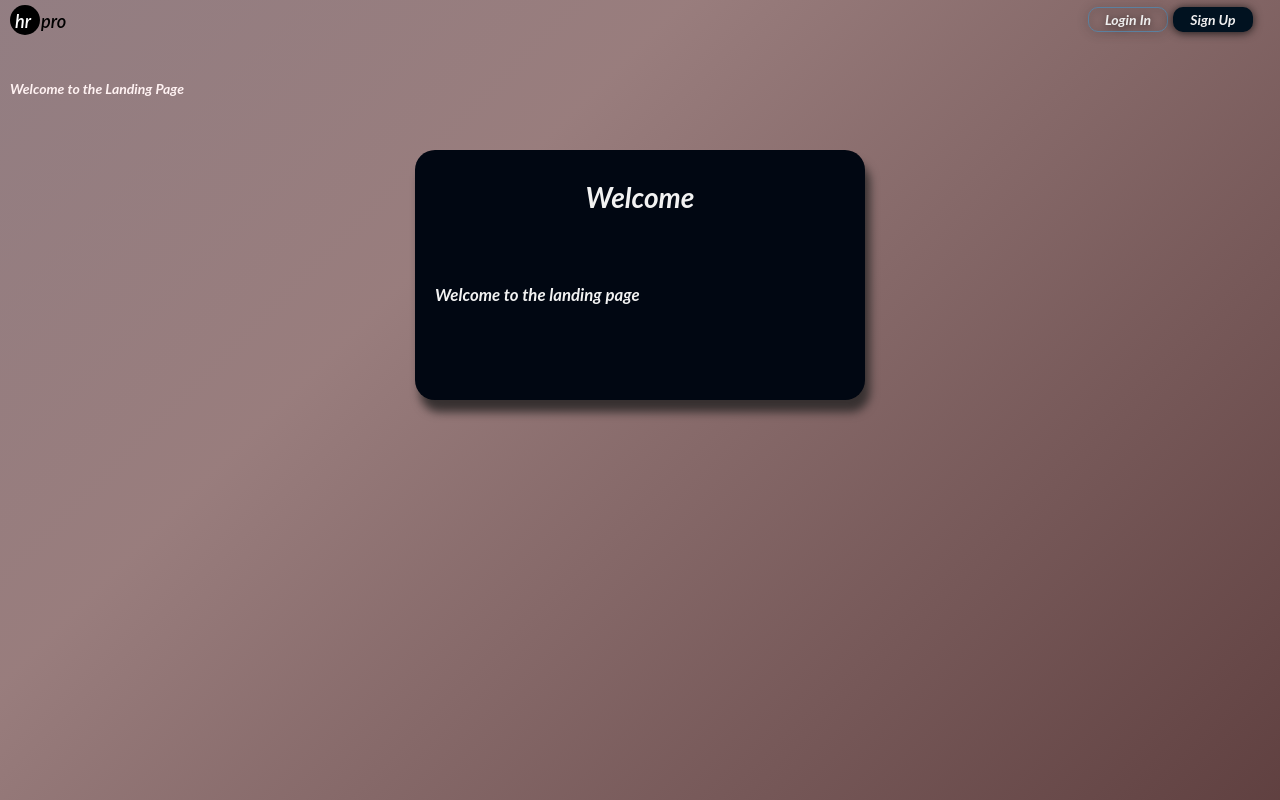
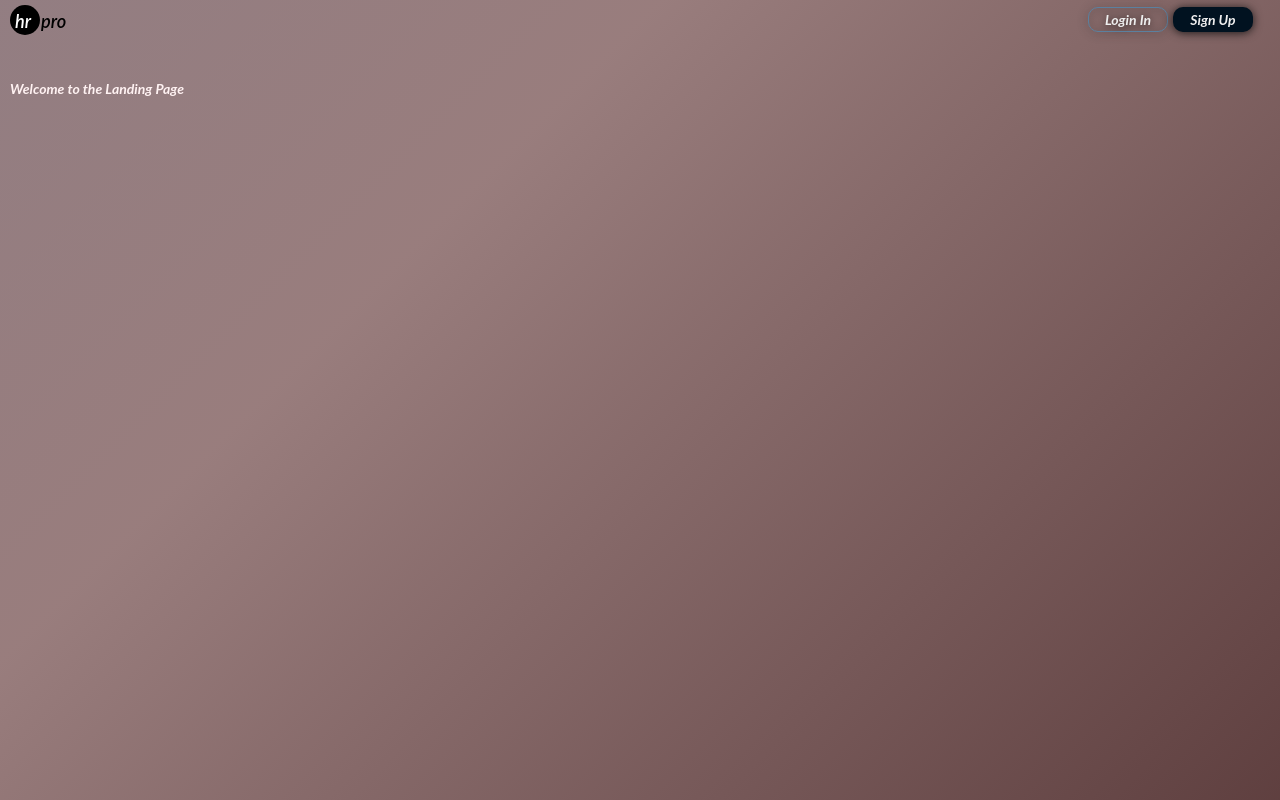
Before and after one commit to aplusInDev/hr-pro, a React (Create React App) app: page / in a window 1280 px wide. Built offline with nearby package versions, Linux system fonts and the light colour scheme.

Commit message:
fixing login

```diff
--- a/src/assets/css/Alert.css
+++ b/src/assets/css/Alert.css
@@ -1,14 +1,25 @@
 .alert-card {
   background-color: rgb(1, 7, 18);
   position: absolute;
-  left: 50%;
-  top: 50%;
-  transform: translate(-50%, -100%);
+  right: 5px;
+  bottom: 20px;
   width: 450px;
   height: 250px;
   border-radius: 20px;
   filter: drop-shadow(5px 12px 5px #363030);
   z-index: 1000;
+}
+
+.alert-card.hide {
+  animation: alert-hide 0.9s ease-in-out forwards;
+}
+
+@keyframes alert-hide {
+  to {
+    transform: translateX(100%);
+    opacity: 0;
+    display: none;
+  }
 }
 
 .alert-card::before {
@@ -24,9 +35,9 @@
 
 .alert-card h1 {
   color: #f2f2f2;
-  font-size: 2rem;
-  text-align: center;
-  padding: 30px 20px 20px;
+  font-size: 1.8rem;
+  text-align: left;
+  padding: 30px 30px 5px;
 }
 
 .alert-card span {
--- a/src/components/ui/Alert.jsx
+++ b/src/components/ui/Alert.jsx
@@ -1,11 +1,21 @@
-import React from 'react'
+import React, { useState, useEffect } from 'react';
 import '../../assets/css/Alert.css';
 
 export default function Alert({ title, body }) {
+  const [isVisible, setIsVisible] = useState(true);
+
+  useEffect(() => {
+    const timer = setTimeout(() => {
+      setIsVisible(false);
+    }, 2*1000);
+
+    return () => clearTimeout(timer);
+  }, []);
+
   return (
-    <div className='alert-card'>
+    <div className={`alert-card ${isVisible? 'show' : 'hide'}`}>
       <h1>{title}</h1>
       <span>{body}</span>
     </div>
-  )
+  );
 }
--- a/src/pages/Login.jsx
+++ b/src/pages/Login.jsx
@@ -1,18 +1,18 @@
-import { React, useState } from 'react'
+import { React } from 'react'
 import httpClient from '../services/httpClient';
-import { Form, redirect, Link } from 'react-router-dom';
+import { Form, redirect, Link , useActionData} from 'react-router-dom';
 import "../assets/css/Register.css";
 import Cookies from 'js-cookie';
+import { Alert } from '../components/ui';
 
 export default function Login() {
-  const [isSubmitting, setIsSubmitting] = useState(false);
-
-  const handleSubmit = async () => {
-    setIsSubmitting(true);
-  }
+  const errorData = useActionData();
 
   return (
     <div className="login">
+      {
+        errorData && <Alert title="Error" body={errorData} />
+      }
       <header>
         <div className="logo">
           <Link to="/">
@@ -20,7 +20,7 @@ export default function Login() {
           </Link>
         </div>
       </header>
-      <Form method='post' action='/login' onSubmit={handleSubmit}>
+      <Form method='post' action='/login'>
         <label>
           <span>Username</span>
           <input
@@ -28,7 +28,6 @@ export default function Login() {
             aria-label='email'
             type='email'
             name='email'
-            disabled={isSubmitting}
             required
           />
         </label>
@@ -39,11 +38,13 @@ export default function Login() {
             aria-label='password'
             type='password'
             name='password'
-            disabled={isSubmitting}
             required
           />
         </label>
-        <button type='submit' disabled={isSubmitting}>Login In</button>
+        <button type='submit'
+        >
+          Login In
+        </button>
       </Form>
     </div>
   )
@@ -59,12 +60,11 @@ export async function action({ request }) {
     );
     console.log(response.data);
     localStorage.setItem('currentUser', JSON.stringify(response.data));
-    return redirect('/home');
+    return redirect('/home/profile');
   } catch (err) {
     localStorage.clear();
     Cookies.remove('session_id');
-
-    // return redirect('/login');
-    return null;
+    console.log(err);
+    return err.response.data.error;
   }
 }
--- a/src/pages/loaders/loginLoader.js
+++ b/src/pages/loaders/loginLoader.js
@@ -6,8 +6,7 @@ export default async function loginLoader() {
   if (Cookies.get('session_id')) {
     try {
       await httpClient.get('/profile');
-      // return redirect('/profile');
-      return redirect('/home');
+      return redirect('/home/profile');
     } catch(err) {
       // remove session_id from the cookie
       Cookies.remove('session_id');
--- a/src/pages/loaders/profileLoader.js
+++ b/src/pages/loaders/profileLoader.js
@@ -1,11 +1,12 @@
 import httpClient from '../../services/httpClient';
 import { defer, redirect } from 'react-router-dom';
 
-const currentUser = JSON.parse(localStorage.getItem('currentUser'));
-const company_id = currentUser?.company_id
-const employee_id = currentUser?.employee_id
 
 export default async function profileLoader() {
+  const currentUser = JSON.parse(localStorage.getItem('currentUser'));
+  const company_id = currentUser?.company_id;
+  const employee_id = currentUser?.employee_id;
+
   try {
     const employee = await httpClient.get(`/employees/${employee_id}`);
     const employeeFields = await httpClient.get(`/fields?form_name=employee&company_id=${company_id}`);
```
Also changed, not shown: src/components/ui/TemporaryComponent.jsx (added, +20 -0 lines).
